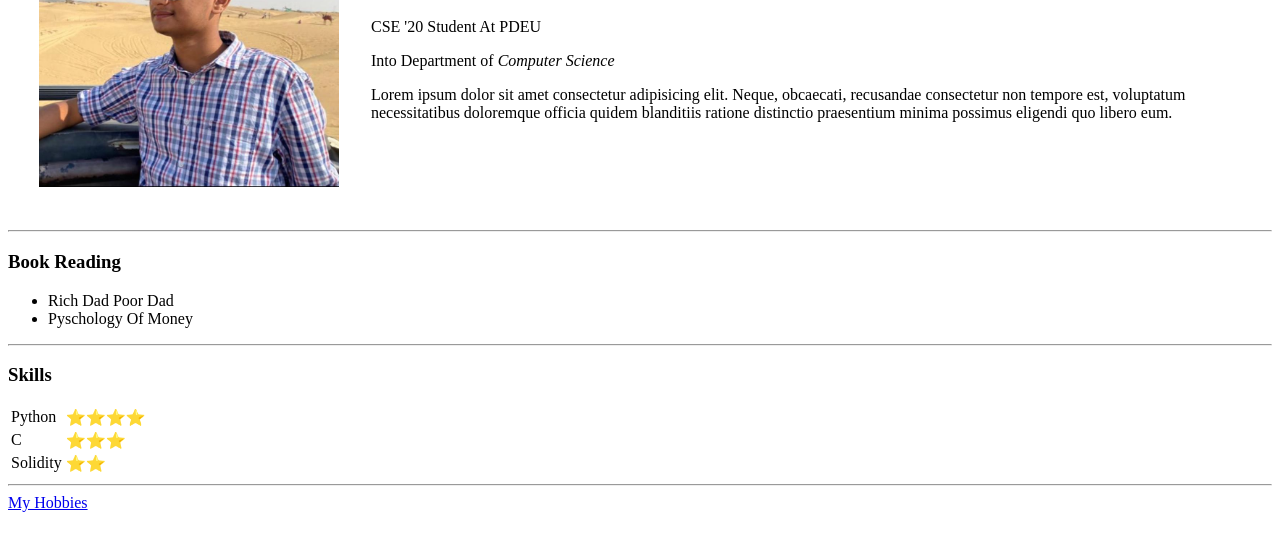
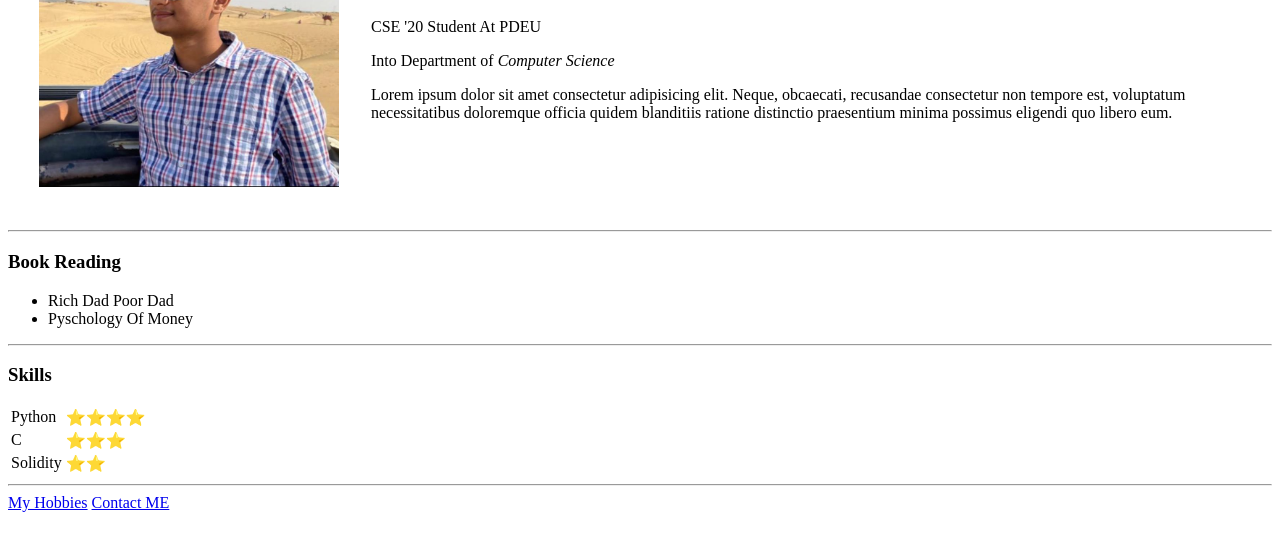
Before and after one commit to SohanSakhiya/cv, a plain HTML site: page index.html in a window 1280 px wide. Shown: the part 153-704 px from the top of the page. Drawn offline with Linux system fonts and the light colour scheme; files whose address does not match are found by name.

Commit message:
Update index.html

```diff
--- a/index.html
+++ b/index.html
@@ -80,6 +80,8 @@
     <hr>
 
     <a href="hobbies.html" target="_blank">My Hobbies</a>
+    <a href="contactMe.html" target="_blank">Contact ME</a>
+
 </body>
 
 </html>
```
